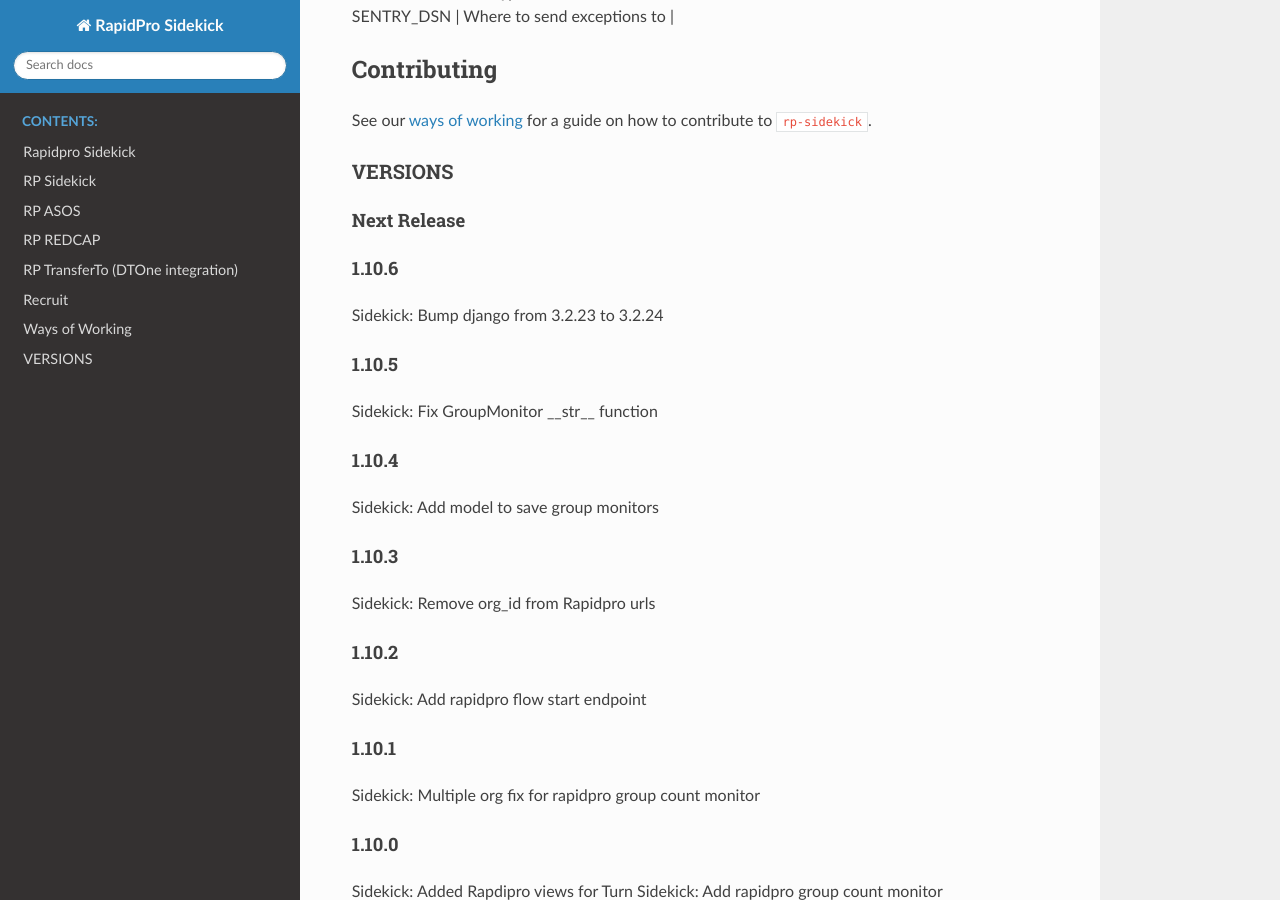
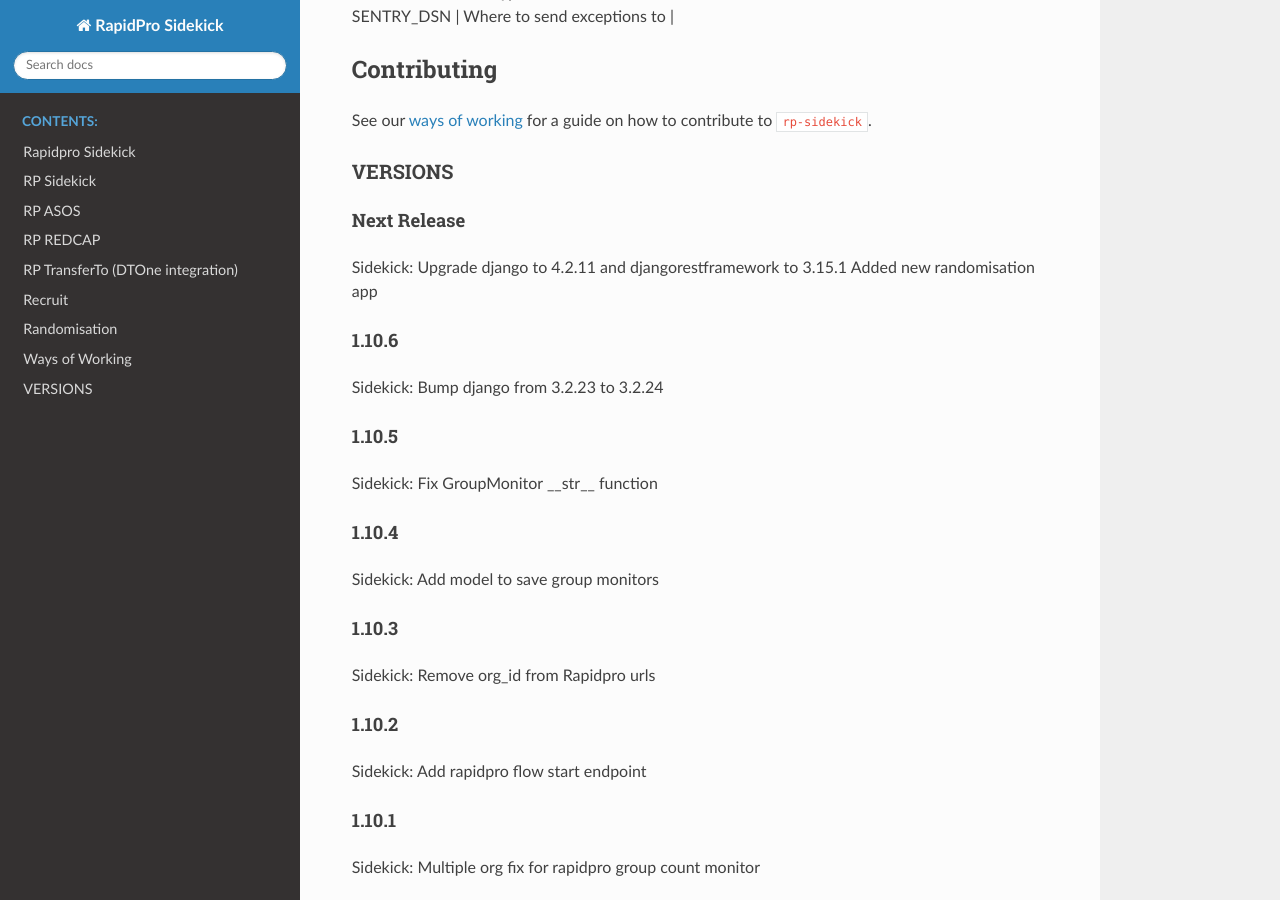
Before and after one commit to praekeltfoundation/rp-sidekick, a Sphinx documentation site: the page built from docs/index.rst, in a window 1280 px wide and 900 px high, scrolled down 1323 px. Built offline with Sphinx 7.4.7 and the Read the Docs theme 2.0.0, drawn with Linux system fonts in a browser that asks for light colours; some of the changed text lies outside the part shown.

Commit message:
Update docs

```diff
--- a/CHANGELOG.rst
+++ b/CHANGELOG.rst
@@ -3,6 +3,8 @@ VERSIONS
 
 Next Release
 ------------
+Sidekick: Upgrade django to 4.2.11 and djangorestframework to 3.15.1
+Added new randomisation app
 
 1.10.6
 ------------
--- a/docs/index.rst
+++ b/docs/index.rst
@@ -16,6 +16,7 @@
    apps/redcap.md
    apps/transferto.md
    apps/recruit.md
+   apps/randomisation.md
 
    ways-of-working.md
 
```
Also changed, not shown: docs/apps/randomisation.md (added, +30 -0 lines).
